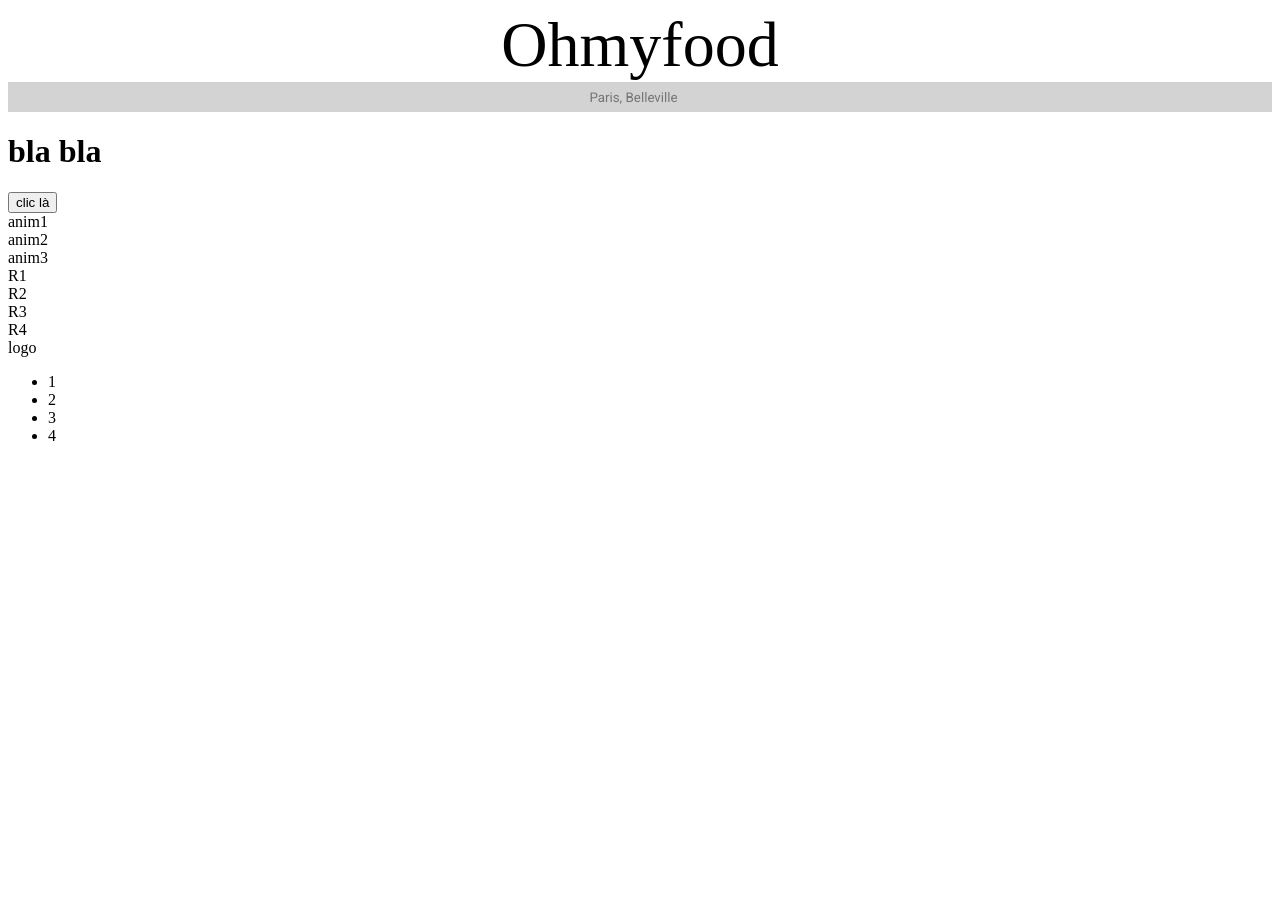
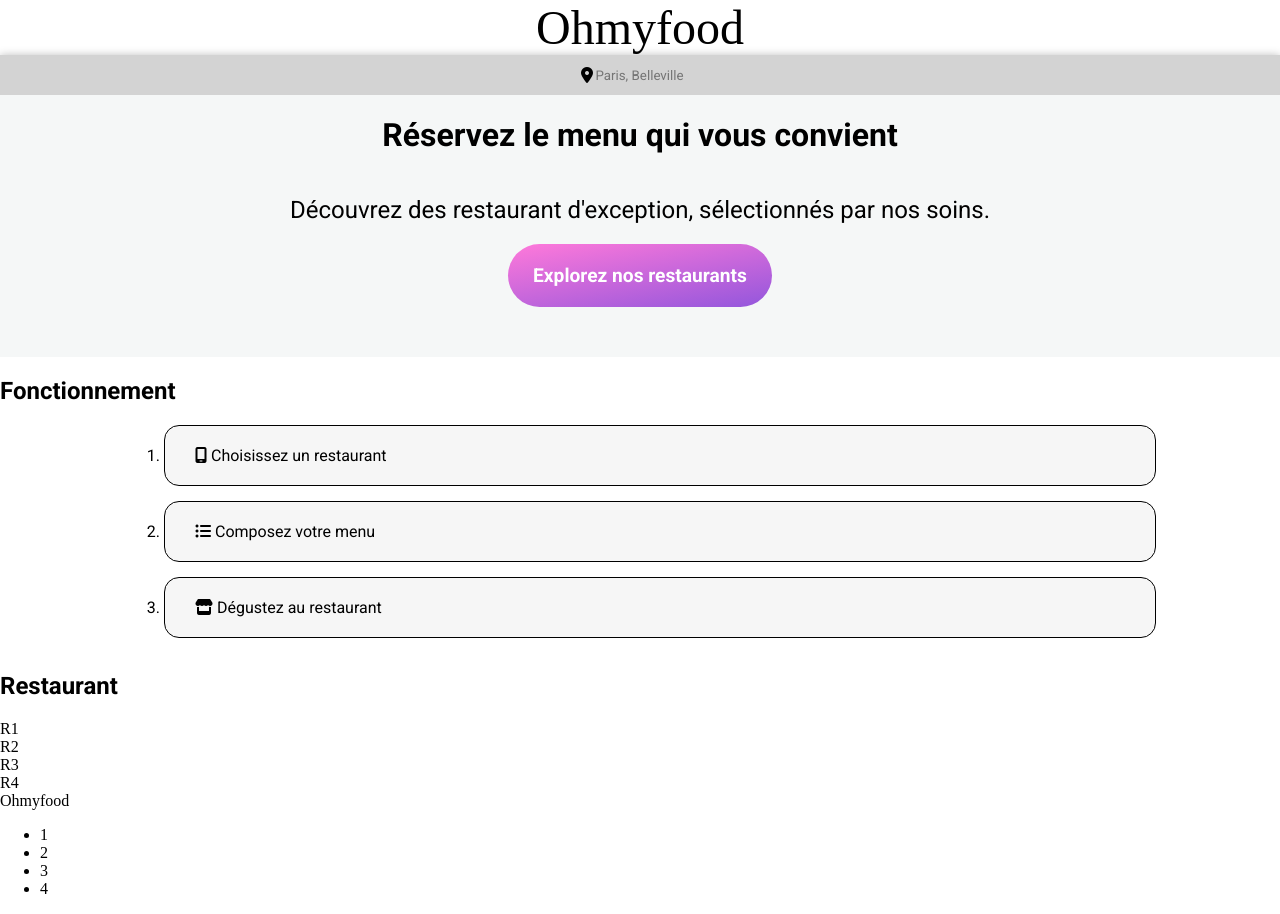
Before and after one commit to Vlad-auvray/OMF, a website: page index.html in a window 1280 px wide. Before the commit the page ends 800 px from the top, so only its background shows below. Drawn offline with Linux system fonts and the light colour scheme; a web font is replaced by a local one.

Commit message:
Day1
Création des balises html
+ Début de la mise en forme css
+ ajout packages json et sass

```diff
--- a/css/style.scss
+++ b/css/style.scss
@@ -1,28 +1,111 @@
+$color-primary: #9356DC;
+$color-secondary:#FF79DA;
+$color-tertiary: #99E2D0;
+
 
 body {
     background-color: white;
-}
+    margin: 0;
+  }
 
-$color-primary: #9356DC;
-$color-secondary: #FF79DA;
-$color-tertiary: #99E2D0;
-
-
-.titre-logo {
+  .titre-logo {
     display: flex;
     justify-content: center;
     font-family: Shrikhand;
-    font-size: 4rem;
+    font-size: 3rem;
     text-align: center;
-}
+  }
 
-.ville input {
+  .ville {
+    display: flex;
+    flex-direction: row;
+    justify-content: center;
+    align-items: center ;
+    width: 100%;
+    margin:0;
+    box-shadow: 0 0 0.5rem rgb(0 0 0 /25%);
+    background-color: lightgray;
+  }
+
+  .ville i {
+        position: relative;
+    left: 25px;
+  }
+
+
+  .ville input {
     display: flex;
     justify-content: center;
-    height: 30px;
-    width: 100%;
+    height: 40px;
     text-align: center;
     background-color: lightgray;
     font-family: Roboto;
     border-style: none;
 }
+
+.intro {
+    display: flex;
+    flex-direction: column;
+    justify-content: center;
+    align-items: center;
+    padding-left: 30px;
+    padding-right: 30px;
+    padding-bottom: 50px;
+    background-color: #F5F7F7;
+}
+
+h1 {
+    font-family: Roboto;
+    font-weight: bold;
+}
+
+
+.intro h1 {
+
+    text-align: center;
+}
+
+.intro h2 {
+    font-family: Roboto;
+    font-weight: lighter;
+    text-align: center;
+}
+
+.explore {
+    font-size: larger;
+    font-family: Roboto;
+    font-weight: bold;
+    color: white;
+    padding: 20px 25px 20px 25px;
+    border-radius: 55px;
+    background: linear-gradient(170deg, $color-secondary, $color-primary);
+    border-style: none;
+    cursor: pointer;
+}
+
+.logo-footer {
+    font-family: Shrikhand;
+}
+
+.anim-fonct ol{
+    display: flex;
+    flex-direction: column;
+    justify-content: center;
+    align-items: center;
+}
+
+.anim-fonct li {
+    width: 75%;
+    padding: 20px 30px 20px 30px;
+    border: solid 0.5px;
+    border-radius: 15px;
+    margin-bottom: 15px;
+    font-family: Roboto;
+    background-color: #f6f6f6;
+}
+
+.anim-fonct li::marker {
+    border-radius: 30px;
+    background-color: #FF79DA;
+    padding: 2px;
+}
--- a/index.html
+++ b/index.html
@@ -6,6 +6,7 @@
     <link rel="preconnect" href="https://fonts.googleapis.com">
     <link rel="preconnect" href="https://fonts.gstatic.com" crossorigin>
     <link href="https://fonts.googleapis.com/css2?family=Roboto:ital,wght@0,400;0,700;1,400&family=Shrikhand&display=swap" rel="stylesheet">
+    <link rel="stylesheet" href="https://cdnjs.cloudflare.com/ajax/libs/font-awesome/6.1.1/css/all.min.css" integrity="sha512-KfkfwYDsLkIlwQp6LFnl8zNdLGxu9YAA1QvwINks4PhcElQSvqcyVLLD9aMhXd13uQjoXtEKNosOWaZqXgel0g==" crossorigin="anonymous" referrerpolicy="no-referrer">
 
     <title>Ohmyfood</title>
 
@@ -18,23 +19,31 @@
 
         <main>
 
-<div class="ville"><input type="search" placeholder="Paris, Belleville"></div>
+<form class="ville" action="index.html">
+    <i class="fa-solid fa-location-dot"></i>
+    <input type="search" placeholder="Paris, Belleville"></form>
 
 <div class="intro">
     <h1>
-bla bla
+Réservez le menu qui vous convient
     </h1>
-
-    <button> clic là</button>
+<h2>Découvrez des restaurant d'exception, sélectionnés par nos soins.</h2>
+    <button class="explore">Explorez nos restaurants</button>
 </div>
 
-<section class="Fonctionnement"></section>
-<div>anim1 </div>
-<div>anim2 </div>
-<div>anim3 </div>
+<section class="Fonctionnement">
+<h1>Fonctionnement</h1>
+<div class="anim-fonct">
+    <ol>
+        <li><i class="fa-solid fa-mobile-screen"></i> Choisissez un restaurant</li>
+        <li><i class="fa-solid fa-list-ul"></i> Composez votre menu</li>
+        <li><i class="fa-solid fa-store"></i> Dégustez au restaurant</li>
+    </ol>
+</div>
+</section>
 
 <section class="Restaurant">
-
+<h1>Restaurant</h1>
 <div class="card">R1</div>
 <div class="card">R2</div>
 <div class="card">R3</div>
@@ -45,7 +54,7 @@ bla bla
         </main>
 
         <footer>
-logo
+<div class="logo-footer">Ohmyfood</div>
 <ul>
     <li>1</li>
     <li>2</li>
```
Also changed, not shown: package.json (added, +22 -0 lines), css/style.css, 3 other files.
